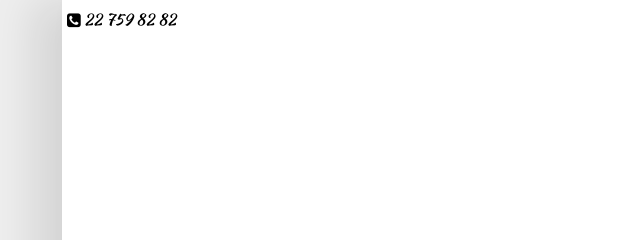
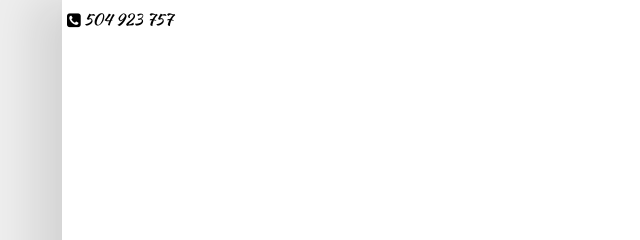
Before and after one commit to paulinawarachowska/paulinawarachowska, a website: page dist/index.html in a window 1280 px wide. Shown: the top 240 px of the page, 128-768 px from the left. Drawn offline with nearby package versions, Linux system fonts and the light colour scheme; a web font is replaced by a local one.

Commit message:
Update index.html

```diff
--- a/dist/index.html
+++ b/dist/index.html
@@ -45,7 +45,7 @@
   <div class="sticky">
 
     <div id ="phone" class="fa"></div>
-    <div id="numer">22 759 82 82</div>
+    <div id="numer">504 923 757</div>
     <div id="insta">@hairstyling_factory    <a alt="Salon Fryzjerski w Pruszkowie Pruszków Katarzyna Kurzaj Salon Fryzjerski fryzjer jj jarek fryzury włosy" target="_blank" rel="noopener noreferrer" href="https://www.instagram.com/hairstyling_factory/?hl=en"><i class="fa fa-instagram" aria-hidden="true"></i></a></div>
 
 
```
